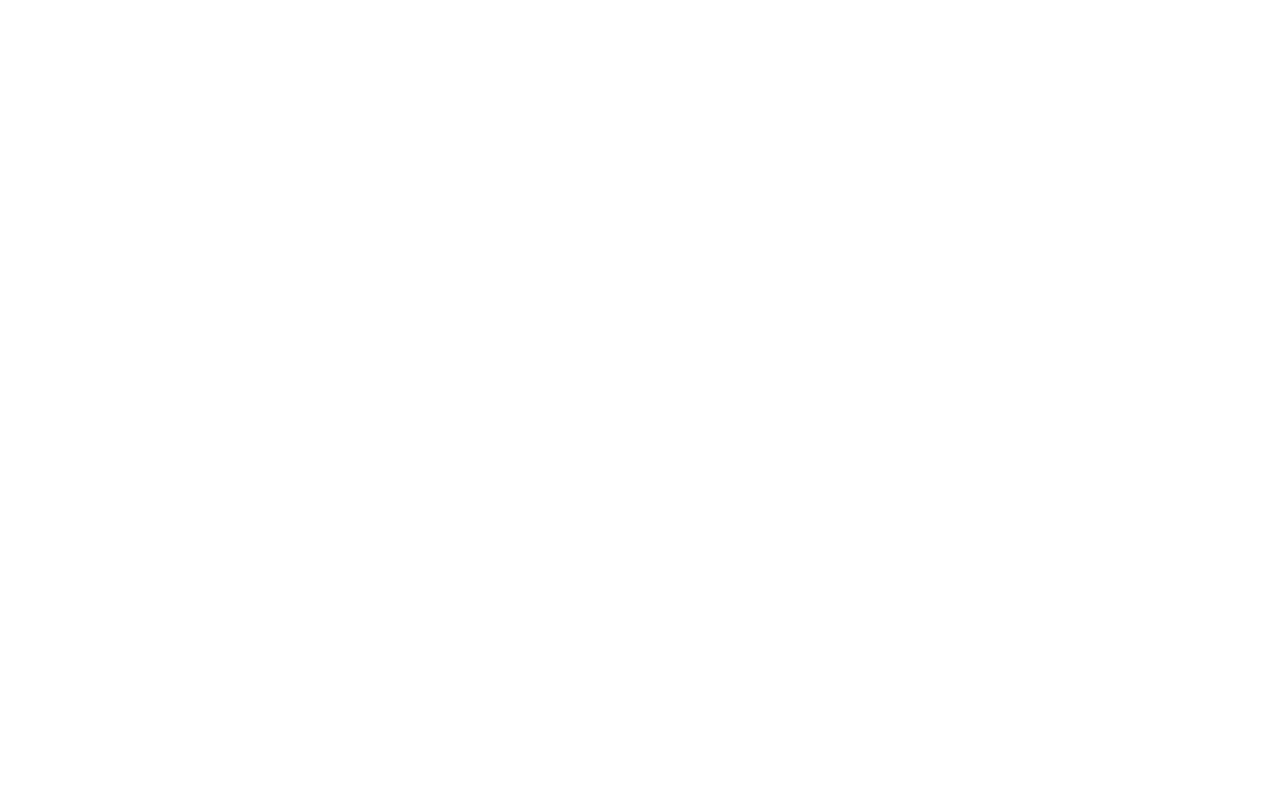
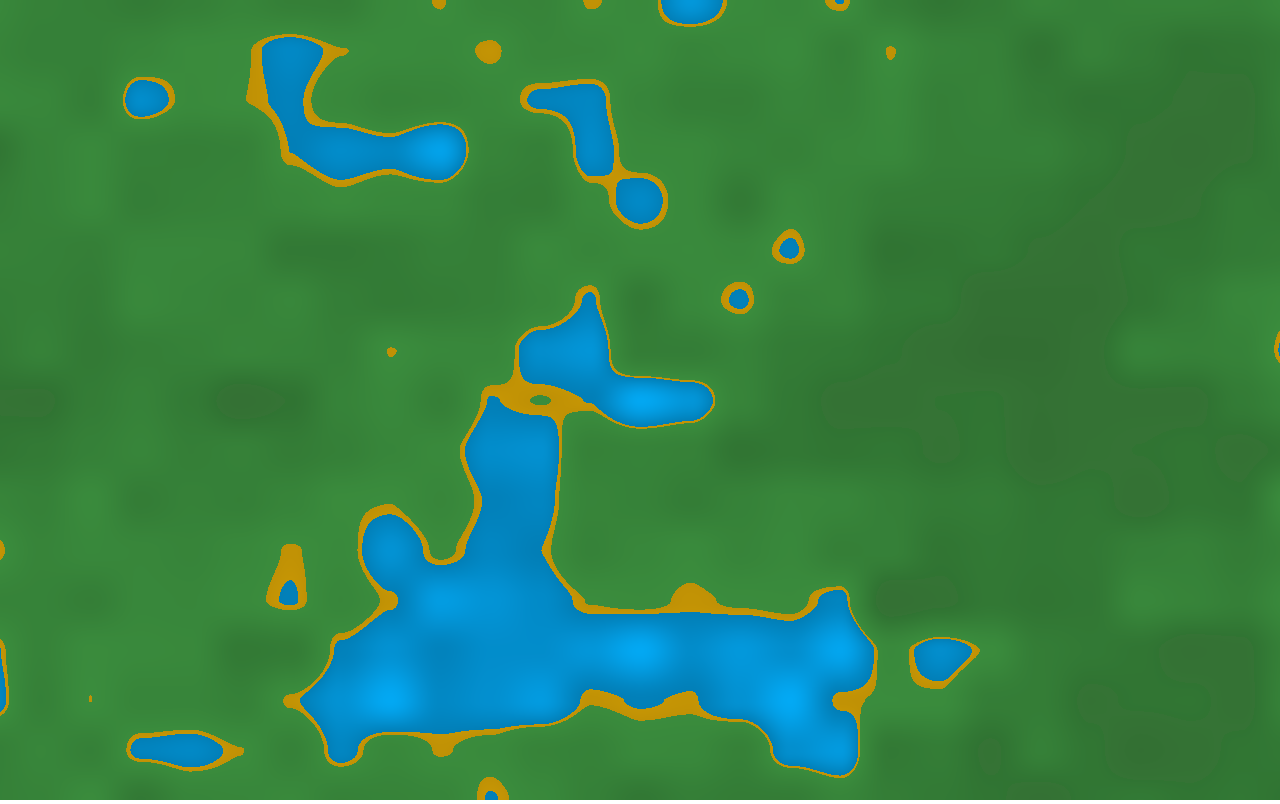
Before and after one commit to Rademenes16/JS-perlin-noise-map, a plain HTML site: page index.html in a window 1280 px wide. Drawn offline with Linux system fonts and the light colour scheme; animation ran at ten frames a second.

Commit message:
initial upload

```diff
--- a/index.html
+++ b/index.html
@@ -11,9 +11,15 @@
 <canvas id="chunk"></canvas>
 
     <script type="text/javascript" src="src/lib/Constants.js"></script>
+    <script type="text/javascript" src="src/lib/NoiseGenerator.js"></script>
+    <script type="text/javascript" src="src/lib/Maths.js"></script>
+    <script type="text/javascript" src="src/lib/TerrainGenerator.js"></script>
+    <script type="text/javascript" src="src/lib/Camera.js"></script>
     <script type="text/javascript" src="src/lib/Mesh.js"></script>
     <script type="text/javascript" src="src/lib/Pixel.js"></script>
     <script type="text/javascript" src="src/lib/Chunk.js"></script>
+    <script type="text/javascript" src="src/lib/ChunkManager.js"></script>
+    <script type="text/javascript" src="src/lib/World.js"></script>
     <script type="text/javascript" src="src/lib/Renderer.js"></script>
     <script type="text/javascript" src="src/lib/Application.js"></script>
     <script type="text/javascript" src="src/main.js"></script>
--- a/src/lib/Application.js
+++ b/src/lib/Application.js
@@ -1,26 +1,52 @@
-class Application{
-    constructor(title, renderer){
+class Application {
+    constructor(title, renderer, noiseGenerator, camera) {
         this.title = title
         this.renderer = renderer
+        this.camera = camera
+        this.world = new World(noiseGenerator)
         this.startTime = Date.now()
         this.nbFrame = 0
         this.runLoop = this.runLoop.bind(this)
     }
-    runLoop(){
+
+    loadEvents(){
+        document.addEventListener('keydown', (event) => {
+            const key = event.keyCode
+            //up
+            if(key === 38){
+                this.camera.move(0, -1)
+            }
+            //down
+            else if(key === 40){
+                this.camera.move(0, 1)
+            }
+            //right
+            else if(key === 39){
+                this.camera.move(1, 0)
+            }
+            //left
+            else if(key === 37){
+                this.camera.move(-1, 0)
+            }
+        })
+    }
+
+    runLoop() {
         this.updateFPS()
+        this.world.loadChunks(this.camera)
+        this.world.draw(this.renderer)
+        this.renderer.render(this.camera)
         requestAnimationFrame(this.runLoop)
     }
 
-    updateFPS(){
+    updateFPS() {
         const deltaTime = (Date.now() - this.startTime) / 1000
-        if(deltaTime>1){
+        if (deltaTime > 1) {
             document.title = `${title} - (${parseInt(this.nbFrame / deltaTime)} FPS)`
             this.nbFrame = 0
             this.startTime = Date.now()
-        }
-        else{
+        } else {
             this.nbFrame++
         }
-
     }
 }
--- /dev/null
+++ b/src/lib/Camera.js
@@ -0,0 +1,10 @@
+class Camera{
+    constructor(position){
+        this.position = position
+        this.speed = 5
+    }
+    move(dx, dz){
+        this.position.x += dx * this.speed
+        this.position.z += dz * this.speed
+    }
+}
--- a/src/lib/Chunk.js
+++ b/src/lib/Chunk.js
@@ -1,28 +1,39 @@
-class Chunk{
-    constructor(position){
+class Chunk {
+    constructor(position) {
         this.pixels = new Array(CHUNK_SIZE * CHUNK_SIZE)
         this.mesh = new Mesh(position)
         this.isLoaded = false
+        this.isBuffered = false
+        this.position = position
     }
 
-    load(){
-        if(!this.isLoaded){
-            for(var x = 0; x < CHUNK_SIZE; x++){
-                for(var z = 0; z < CHUNK_SIZE; z++){
-                    this.setPixel(x, z, PixelType.Water)
-                }
-            }
+    load(generator) {
+        if (!this.isLoaded) {
+            generator.generate(this)
             this.isLoaded = true
         }
     }
-    setPixel(x, z, type, heightMap = 1){
-        if(!this.pixels[z * CHUNK_SIZE + x]){
+
+    setPixel(x, z, type, heightMap = 1) {
+        if (!this.pixels[z * CHUNK_SIZE + x]) {
             this.pixels[z * CHUNK_SIZE + x] = new Pixel()
         }
         this.pixels[z * CHUNK_SIZE + x].type = type
         this.pixels[z * CHUNK_SIZE + x].heightMap = heightMap
     }
-    draw(renderer){
-        renderer.drawChunk(this)
+
+    draw(renderer) {
+        if (this.isBuffered) {
+            renderer.drawChunk(this)
+        }
+    }
+
+    addToBuffer() {
+        if (!this.isBuffered) {
+            this.mesh.add(this.pixels)
+            this.isBuffered = true
+            return true
+        }
+        return false
     }
 }
--- a/src/lib/ChunkManager.js
+++ b/src/lib/ChunkManager.js
@@ -1,20 +1,29 @@
-class ChunkManager {
-    constructor(){
+class ChunkManager{
+    constructor(noiseGenerator){
         this.chunks = []
+        this.terrainGenerator = new TerrainGenerator(noiseGenerator)
     }
+
     getChunkAt(x, z){
         return this.chunks.find((element) => element.x === x && element.z === z)
     }
+
     getChunk(x, z){
         const chunk = this.getChunkAt(x, z)
         if(!chunk){
-            const element = new Chunk({x, z})
+            const element = new Chunk({ x, z })
             this.chunks.push({x, z, element})
         }
         return this.getChunkAt(x, z).element
     }
+
     load(x, z){
         var chunk = this.getChunk(x, z)
-        chunk.load()
+        chunk.load(this.terrainGenerator)
+    }
+
+    addToBuffer(x, z){
+        var chunk = this.getChunk(x, z)
+        return chunk.addToBuffer()
     }
 }
--- a/src/lib/Constants.js
+++ b/src/lib/Constants.js
@@ -1,3 +1,4 @@
 const CHUNK_SIZE = 100
 const WINDOW_WIDTH = window.innerWidth
 const WINDOW_HEIGHT = window.innerHeight
+const SNOW_LEVEL = 400
--- /dev/null
+++ b/src/lib/Maths.js
@@ -0,0 +1,20 @@
+class Maths{
+    static smoothInterpolation(bottomLeft, topLeft, bottomRight, topRight,
+        xMin, xMax,
+        zMin, zMax,
+        x, z) {
+        var width = xMax - xMin,
+            height = zMax - zMin
+        var xValue = 1 - (x - xMin) / width
+        var zValue = 1 - (z - zMin) / height
+
+        var a = this.smoothstep(bottomLeft, bottomRight, xValue)
+        var b = this.smoothstep(topLeft, topRight, xValue)
+        return this.smoothstep(a, b, zValue)
+    }
+
+    static smoothstep(edge0, edge1, x) {
+        x = x * x * (3 - 2 * x)
+        return (edge0 * x) + (edge1 * (1 - x))
+    }
+}
--- a/src/lib/Mesh.js
+++ b/src/lib/Mesh.js
@@ -18,7 +18,7 @@ class Mesh{
               } else if (pixel.type == PixelType.Sand){
                  rgb = [255, 193, 7]
               } else if (pixel.type == PixelType.Dirt){
-                  rgb = [74, 48, 39]
+                  rgb = [59, 129, 59]
               } else {
                   rgb = [249, 249, 249]
             }
--- /dev/null
+++ b/src/lib/NoiseGenerator.js
@@ -0,0 +1,61 @@
+class NoiseGenerator {
+    constructor(seed){
+        this.seed = seed
+        this.configs = {
+            octaves: 9,
+            amplitude: 80,
+            persistance: 0.51,
+            smoothness: 250
+        }
+    }
+
+    setConfigs(configs){
+        this.configs = configs
+    }
+    noise(x, z){
+        const integerX = parseInt(x)
+        const integerZ = parseInt(z)
+
+        const fractionalX = x - integerX
+        const fractionalZ = z - integerZ
+
+        const a = this.getNoise(integerX, integerZ)
+        const b = this.getNoise(integerX + 1, integerZ)
+
+        const c = this.getNoise(integerX, integerZ + 1)
+        const d = this.getNoise(integerX + 1, integerZ + 1)
+
+        const f = this.cosineInterpolate(a, b, fractionalX)
+        const g = this.cosineInterpolate(c, d, fractionalZ)
+
+        const result = this.cosineInterpolate(f, g, fractionalZ)
+
+        return result
+    }
+
+    getNoiseValue(t) {
+        t += this.seed
+        t = BigInt((t << 13) ^ t)
+        t = (t * (t * t * 15731n + 789221n) + 1376312589n)
+        t = parseInt(t.toString(2).slice(-31), 2)
+        return 1.0 - t / 1073741824
+    }
+    getNoise(x, z){
+        return this.getNoiseValue(x + z * CHUNK_SIZE)
+    }
+    cosineInterpolate(a, b, t){
+        const c = (1 - Math.cos(t* 3.1415927)) * .5
+        return (1. - c) * a + c * b
+    }
+    perlinNoise(x, z){
+        var r = 0
+        for (var i = 0; i <= this.configs.octaves; i++) {
+            var frequency = Math.pow(2, i)
+            var amplitude = Math.pow(this.configs.persistance, i)
+            var noise = this.noise(x * frequency / this.configs.smoothness, z * frequency / this.configs.smoothness)
+            r += noise * amplitude
+        }
+        var result = (r / 2 + 1) * this.configs.amplitude - 20
+        return result > 0 ? result : 1
+}
+}
--- a/src/lib/Pixel.js
+++ b/src/lib/Pixel.js
@@ -3,7 +3,7 @@ const PixelType = {
     Grass: 1,
     Water: 2,
     Sand: 3,
-    Dirt: 4,
+    Dirt: 7,
     Snow: 5
 }
 
--- a/src/lib/Renderer.js
+++ b/src/lib/Renderer.js
@@ -1,16 +1,22 @@
+
 class Renderer{
     constructor(){
         this.meshes = []
     }
+
     drawChunk(chunk){
         this.meshes.push(chunk.mesh)
     }
-    render(){
+
+    render(camera){
         for(var iMesh in this.meshes){
             const mesh = this.meshes[iMesh]
-            var meshX = mesh.position.x
-            var meshZ = mesh.position.z
+            const cameraViewX = camera.position.x - WINDOW_WIDTH / 2
+            const cameraViewZ = camera.position.z - WINDOW_HEIGHT / 2
+            const meshX = parseInt(mesh.position.x) - cameraViewX
+            const meshZ = parseInt(mesh.position.z) - cameraViewZ
             context.putImageData(mesh.imgData, meshX, meshZ)
         }
+        this.meshes = []
     }
 }
--- /dev/null
+++ b/src/lib/TerrainGenerator.js
@@ -0,0 +1,83 @@
+class TerrainGenerator {
+    constructor(noiseGenerator) {
+        this.noiseGenerator = noiseGenerator
+        this.chunk = null
+        this.configs = {
+            octaves: 9,
+            amplitude: 100,
+            persistance: 0.7,
+            smoothness: 250
+        }
+        this.noiseGenerator.setConfigs(this.configs)
+    }
+
+    generate(chunk) {
+        this.chunk = chunk
+        const heightMap = this.getHeightMap()
+        const level = {
+            [PixelType.Water]: 0.1,
+            [PixelType.Sand]: 0.11,
+            [PixelType.Grass]: 0.3,
+            [PixelType.Dirt]: 0.7
+        }
+        for (var x = 0; x < CHUNK_SIZE; x++) {
+            for (var z = 0; z < CHUNK_SIZE; z++) {
+                var h = heightMap[x][z]
+                if (h < level[PixelType.Water]) {
+                    chunk.setPixel(x, z, PixelType.Water, h / level[PixelType.Water])
+                } else if (h < level[PixelType.Sand]) {
+                    chunk.setPixel(x, z, PixelType.Sand, h / level[PixelType.Sand])
+                } else if (h < level[PixelType.Grass]) {
+                    chunk.setPixel(x, z, PixelType.Grass, h / level[PixelType.Grass])
+                } else if (h < level[PixelType.Dirt]) {
+                    chunk.setPixel(x, z, PixelType.Dirt, h / level[PixelType.Dirt])
+                } else {
+                    chunk.setPixel(x, z, PixelType.Snow, h)
+                }
+            }
+        }
+    }
+
+    getHeightAt(x, z) {
+        const h = this.noiseGenerator.perlinNoise(this.chunk.position.x + x, this.chunk.position.z + z)
+        return h / SNOW_LEVEL
+    }
+
+    getHeightIn(heights, xMin, zMin, xMax, zMax) {
+        const bottomLeft = this.getHeightAt(xMin, zMin)
+        const bottomRight = this.getHeightAt(xMax, zMin)
+        const topLeft = this.getHeightAt(xMin, zMax)
+        const topRight = this.getHeightAt(xMax, zMax)
+        for (var x = xMin; x < xMax; x++) {
+            for (var z = zMin; z < zMax; z++) {
+                if (x === CHUNK_SIZE) continue
+                if (z === CHUNK_SIZE) continue
+
+                var h = Maths.smoothInterpolation(bottomLeft, topLeft, bottomRight, topRight, xMin, xMax, zMin, zMax, x, z)
+                if (!heights[x]) {
+                    heights[x] = []
+                }
+                heights[x][z] = h
+            }
+        }
+    }
+
+    getHeightMap() {
+        const part = 2
+        const PART_SIZE = CHUNK_SIZE / part
+        var heights = []
+        for (var zPart = 0; zPart < part; zPart++) {
+            for (var xPart = 0; xPart < part; xPart++) {
+                this.getHeightIn(
+                    heights,
+                    xPart * PART_SIZE,
+                    zPart * PART_SIZE,
+                    (xPart + 1) * PART_SIZE,
+                    (zPart + 1) * PART_SIZE
+                )
+            }
+        }
+
+        return heights
+    }
+}
--- a/src/lib/World.js
+++ b/src/lib/World.js
@@ -0,0 +1,43 @@
+class World {
+    constructor(noiseGenerator) {
+        this.chunkManager = new ChunkManager(noiseGenerator)
+        this.renderDistance = 10
+        this.loadDistance = 2
+    }
+
+    draw(renderer) {
+        const chunks = this.chunkManager.chunks
+        for (var iChunk in chunks) {
+            const chunk = chunks[iChunk]
+            const chunkElement = chunk.element
+            chunkElement.draw(renderer)
+        }
+    }
+
+    loadChunks(camera) {
+        var isBuffered = false
+        var cameraX = parseInt(camera.position.x / CHUNK_SIZE)
+        var cameraZ = parseInt(camera.position.z / CHUNK_SIZE)
+        for (var i = 0; i < this.loadDistance; i++) {
+            const minX = Math.max(cameraX - i, 0)
+            const minZ = Math.max(cameraZ - i, 0)
+            const maxX = cameraX + i
+            const maxZ = cameraZ + i
+            for (var x = minX; x < maxX; x++) {
+                for (var z = minZ; z < maxZ; z++) {
+                    this.chunkManager.load(x * CHUNK_SIZE, z * CHUNK_SIZE)
+                    isBuffered = this.chunkManager.addToBuffer(x * CHUNK_SIZE, z * CHUNK_SIZE)
+                }
+            }
+            if(isBuffered){
+                break
+            }
+        }
+        if(!isBuffered){
+            this.loadDistance++
+        }
+        if(this.loadDistance > this.renderDistance){
+            this.loadDistance = 2
+        }
+    }
+}
--- a/src/main.js
+++ b/src/main.js
@@ -5,6 +5,15 @@ const title = "Noise map - Simulator"
 context.canvas.width = WINDOW_WIDTH
 context.canvas.height = WINDOW_HEIGHT
 
+const seed = Math.random() * 10000
+var noiseGenerator = new NoiseGenerator(seed)
+
+for (var x = 0; x<10; x++){
+    for(var z = 0; z<10; z++){
+    console.log(noiseGenerator.perlinNoise(x, z))
+}}
+var camera = new Camera ({x: 150000, z: 150000})
 var renderer = new Renderer()
-var app = new Application(title, renderer)
+var app = new Application(title, renderer, noiseGenerator, camera)
+app.loadEvents()
 app.runLoop()
```
